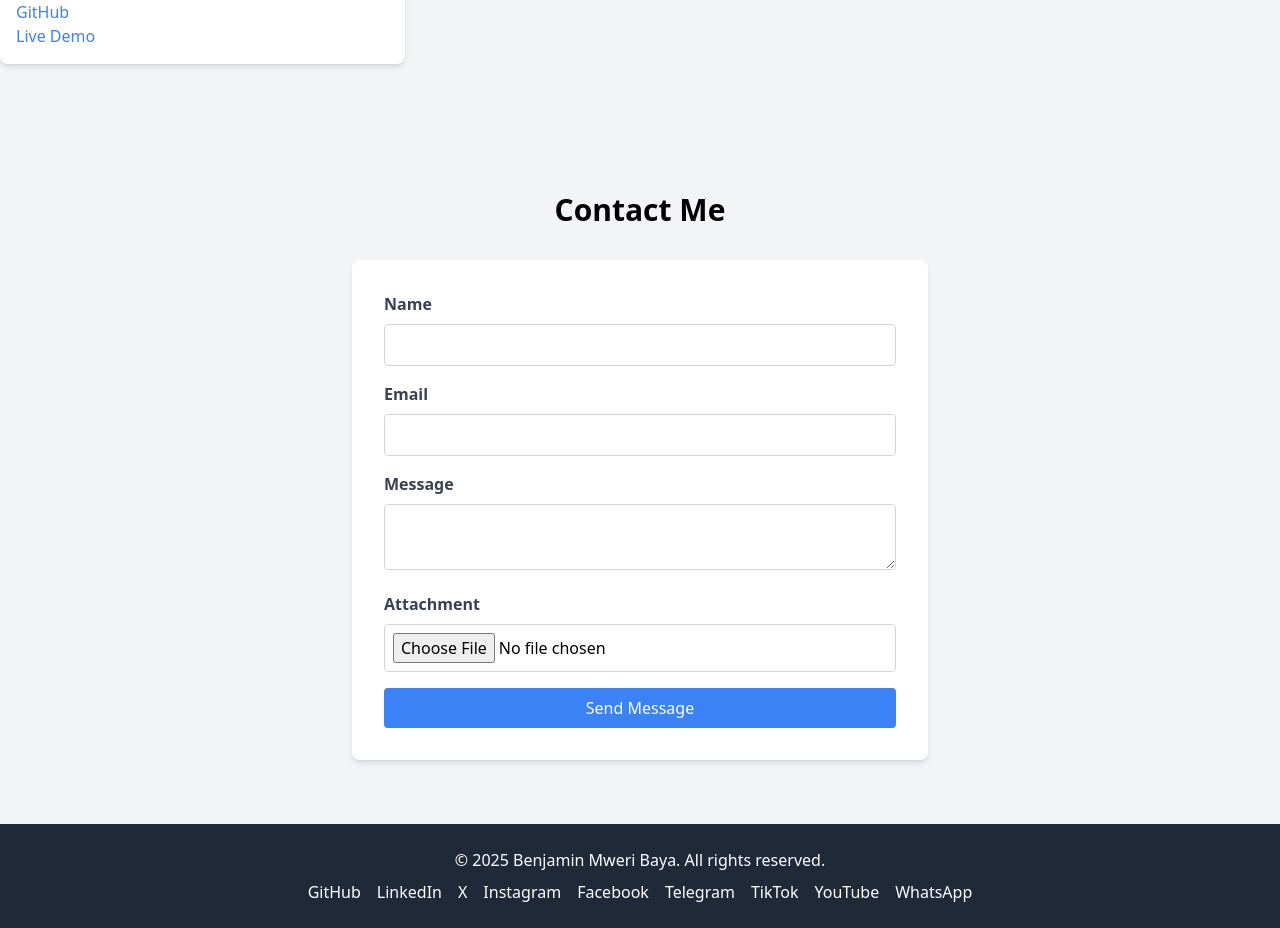
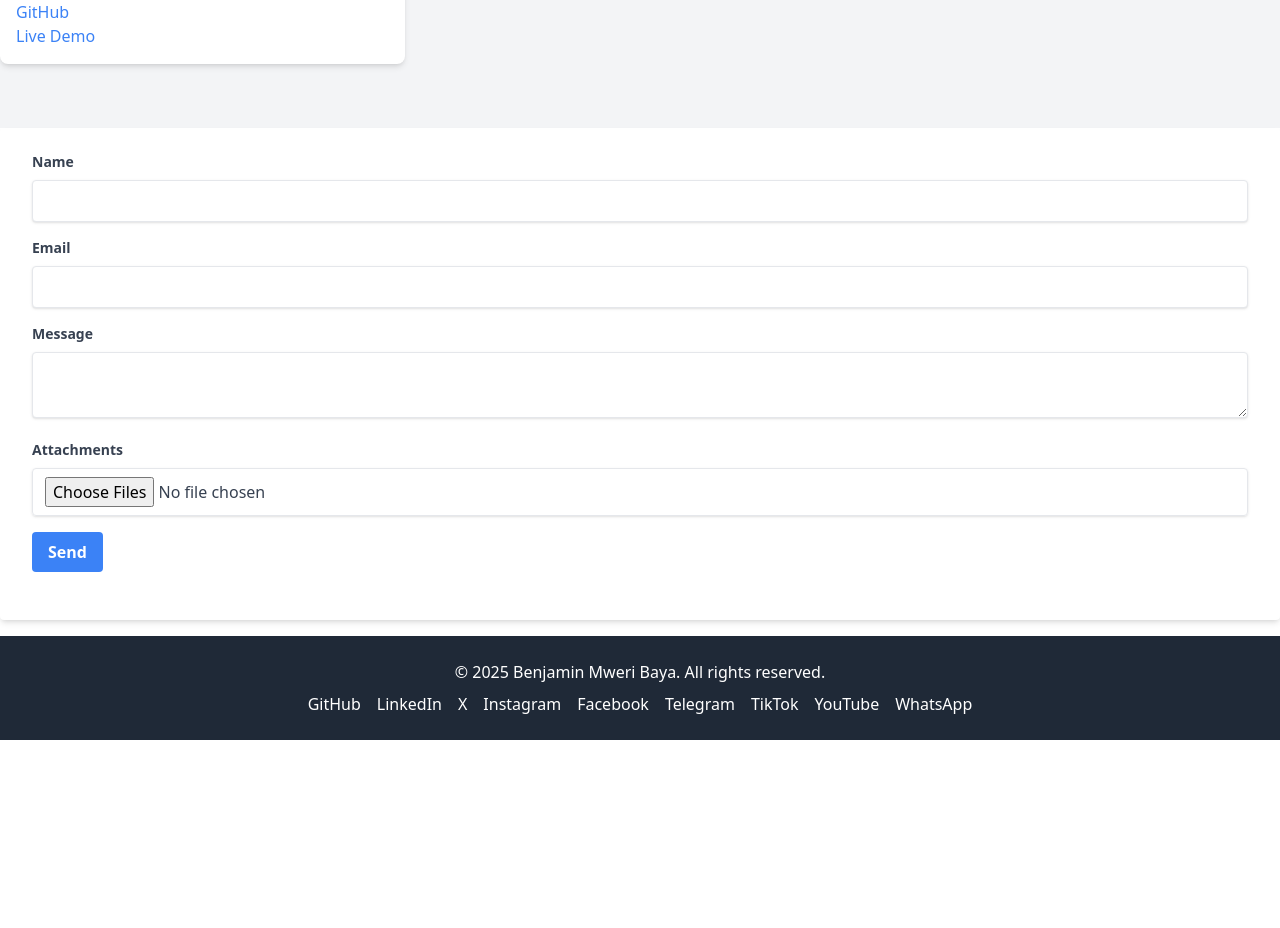
Before and after one commit to benjaminmweribaya/Benjamin-Mweri-Baya-Portfolio, a React (Create React App) app in the folder frontend/: page / in a window 1280 px wide. Shown: the part 1660-2588 px from the top of the page. After the commit the page ends 2400 px from the top, so only its background shows below. Built offline with nearby package versions, Linux system fonts and the light colour scheme; the HTML template or start-up script is replaced by a standard one.

Commit message:
Integrating the Backend with the Frontend

```diff
--- a/frontend/src/components/Contact.js
+++ b/frontend/src/components/Contact.js
@@ -5,33 +5,62 @@ const Contact = () => {
     name: '',
     email: '',
     message: '',
-    attachment: null,
+  });
+  const [attachments, setAttachments] = useState([]);
+  const [recaptchaToken, setRecaptchaToken] = useState('');
+  const [status, setStatus] = useState(null);
+
+  const handleChange = (e) => {
+    const { name, value } = e.target;
+    setFormData({ ...formData, [name]: value });
+  };
+
+  const handleFileChange = (e) => {
+    setAttachments([...e.target.files]);
+  };
+
+  const handleSubmit = async (e) => {
+    e.preventDefault();
+
+    try {
+      // Get the reCAPTCHA token
+      const token = await window.grecaptcha.execute(
+        '6Lce4LQqAAAAAFIyrZz_NCGDx0rVKfgkLBhdG5rh',
+        { action: 'submit' }
+      );
+      setRecaptchaToken(token);
+
+      const formDataObj = new FormData();
+      formDataObj.append('name', formData.name);
+      formDataObj.append('email', formData.email);
+      formDataObj.append('message', formData.message);
+      formDataObj.append('recaptchaToken', token);
+
+      attachments.forEach((file, idx) =>
+        formDataObj.append(`attachments[${idx}]`, file)
+      );
+
+      const response = await fetch('http://localhost:5000/api/contact', {
+        method: 'POST',
+        body: formDataObj,
       });
 
-  const handleChange = (e) => {
-    const { name, value, files } = e.target;
-    setFormData((prevData) => ({
-      ...prevData,
-      [name]: files ? files[0] : value,
-    }));
-  };
-
-  const handleSubmit = (e) => {
-    e.preventDefault();
-    console.log('Form submitted:', formData);
-    // You can integrate with backend (e.g., API endpoint) here.
+      if (response.ok) {
+        setStatus('success');
+      } else {
+        const errorData = await response.json();
+        setStatus(`error: ${errorData.message}`);
+      }
+    } catch (err) {
+      console.error('Error:', err);
+      setStatus('error: Something went wrong');
+    }
   };
 
   return (
-    <section id="contact" className="py-16 bg-gray-100">
-      <div className="container mx-auto">
-        <h2 className="text-3xl font-bold text-center mb-8">Contact Me</h2>
-        <form
-          onSubmit={handleSubmit}
-          className="max-w-xl mx-auto bg-white p-8 shadow-md rounded-lg"
-        >
+    <form onSubmit={handleSubmit} className="bg-white shadow-md rounded px-8 pt-6 pb-8 mb-4">
       <div className="mb-4">
-            <label className="block text-gray-700 font-bold mb-2" htmlFor="name">
+        <label className="block text-gray-700 text-sm font-bold mb-2" htmlFor="name">
           Name
         </label>
         <input
@@ -41,11 +70,11 @@ const Contact = () => {
           value={formData.name}
           onChange={handleChange}
           required
-              className="w-full p-2 border border-gray-300 rounded"
+          className="shadow appearance-none border rounded w-full py-2 px-3 text-gray-700"
         />
       </div>
       <div className="mb-4">
-            <label className="block text-gray-700 font-bold mb-2" htmlFor="email">
+        <label className="block text-gray-700 text-sm font-bold mb-2" htmlFor="email">
           Email
         </label>
         <input
@@ -55,11 +84,11 @@ const Contact = () => {
           value={formData.email}
           onChange={handleChange}
           required
-              className="w-full p-2 border border-gray-300 rounded"
+          className="shadow appearance-none border rounded w-full py-2 px-3 text-gray-700"
         />
       </div>
       <div className="mb-4">
-            <label className="block text-gray-700 font-bold mb-2" htmlFor="message">
+        <label className="block text-gray-700 text-sm font-bold mb-2" htmlFor="message">
           Message
         </label>
         <textarea
@@ -68,35 +97,43 @@ const Contact = () => {
           value={formData.message}
           onChange={handleChange}
           required
-              maxLength="400"
-              className="w-full p-2 border border-gray-300 rounded"
+          maxLength={800}
+          className="shadow appearance-none border rounded w-full py-2 px-3 text-gray-700"
         />
       </div>
       <div className="mb-4">
-            <label className="block text-gray-700 font-bold mb-2" htmlFor="attachment">
-              Attachment
+        <label className="block text-gray-700 text-sm font-bold mb-2" htmlFor="attachments">
+          Attachments
         </label>
         <input
           type="file"
-              id="attachment"
-              name="attachment"
-              onChange={handleChange}
-              className="w-full p-2 border border-gray-300 rounded"
-              accept=".png,.jpg,.pdf,.doc,.docx"
+          id="attachments"
+          name="attachments"
+          onChange={handleFileChange}
+          multiple
+          className="shadow appearance-none border rounded w-full py-2 px-3 text-gray-700"
         />
       </div>
       <div className="mb-4">
-            <div className="g-recaptcha" data-sitekey="your-site-key"></div>
-          </div>
         <button
           type="submit"
-            className="w-full bg-blue-500 text-white p-2 rounded hover:bg-blue-600"
+          disabled={status === 'loading'}
+          className="bg-blue-500 hover:bg-blue-700 text-white font-bold py-2 px-4 rounded"
         >
-            Send Message
+          {status === 'loading' ? 'Sending...' : 'Send'}
         </button>
+      </div>
+      {status && (
+        <p
+          className={`text-sm mt-2 ${status === 'success' ? 'text-green-500' : 'text-red-500'
+            }`}
+        >
+          {status === 'success'
+            ? 'Message sent successfully!'
+            : `Error: ${status}`}
+        </p>
+      )}
     </form>
-      </div>
-    </section>
   );
 };
 
```
Also changed, not shown: 1 other file (tests, documents, lock files or other folders). Lines whose indentation alone changed are shown as unchanged.
